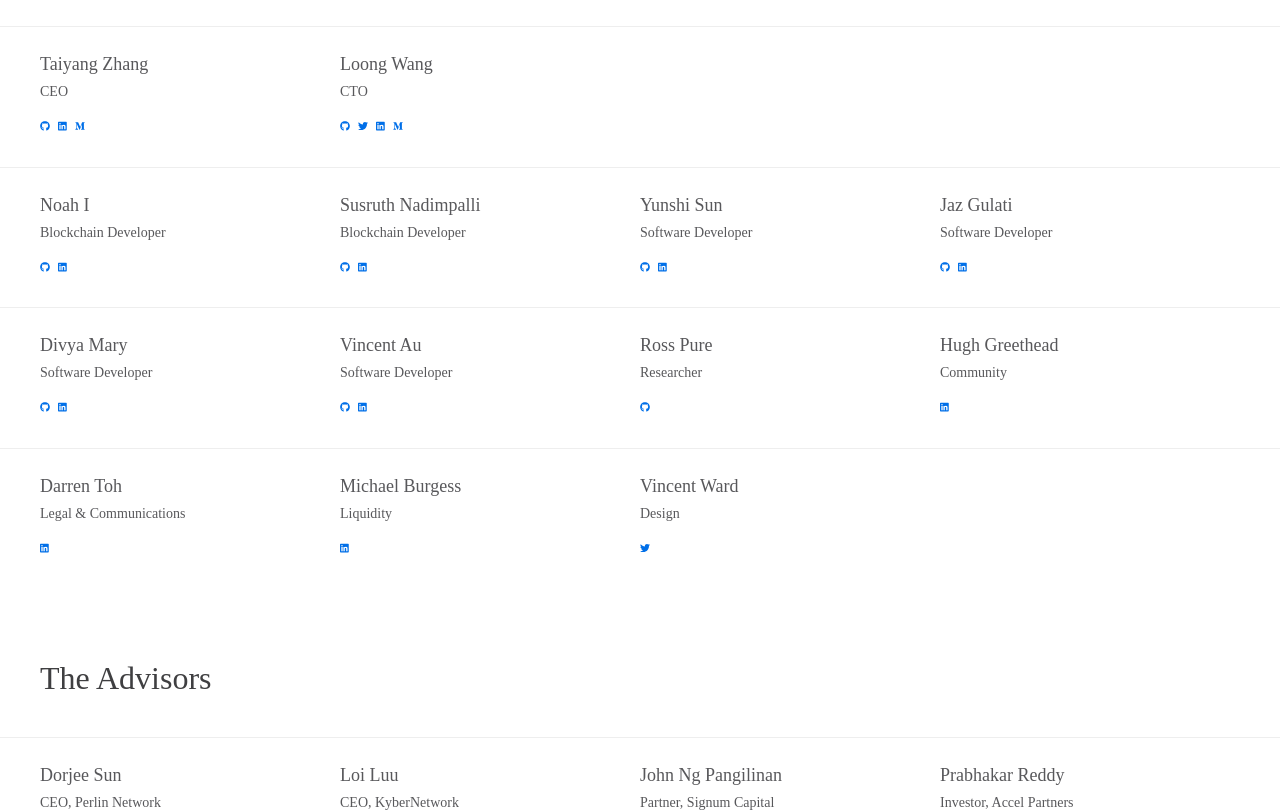
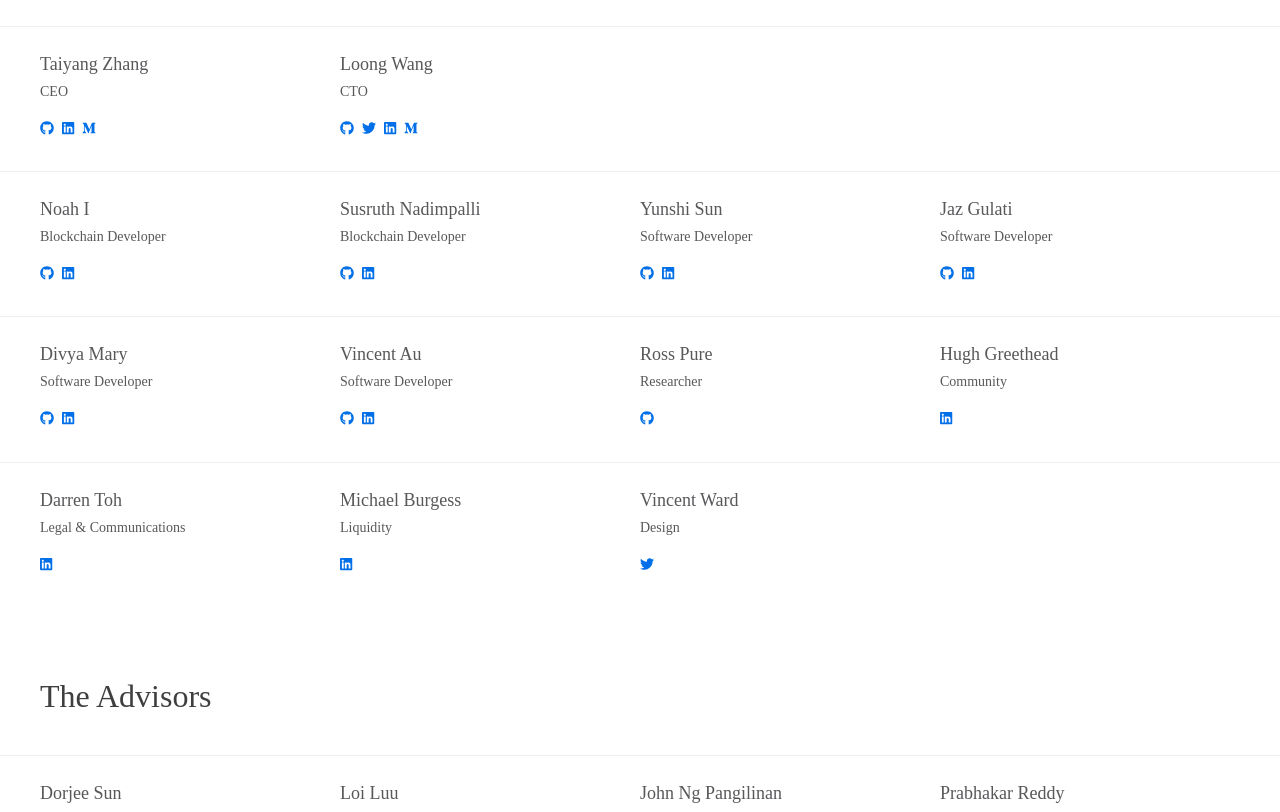
Before and after one commit to KadenZipfel/renproject.io, a React (Create React App) app: page /about in a window 1280 px wide. Shown: the part 1260-2072 px from the top of the page. Built offline with nearby package versions, Linux system fonts and the light colour scheme; no server answers; a web font is replaced by a local one.

Commit message:
Fix team social link sizes

```diff
--- a/src/styles/_team.scss
+++ b/src/styles/_team.scss
@@ -1,3 +1,6 @@
+.team a {
+    font-size: 1.4rem;
+}
 .team--item {
     @include col-xs-6();
     @include col-md-4();
```
